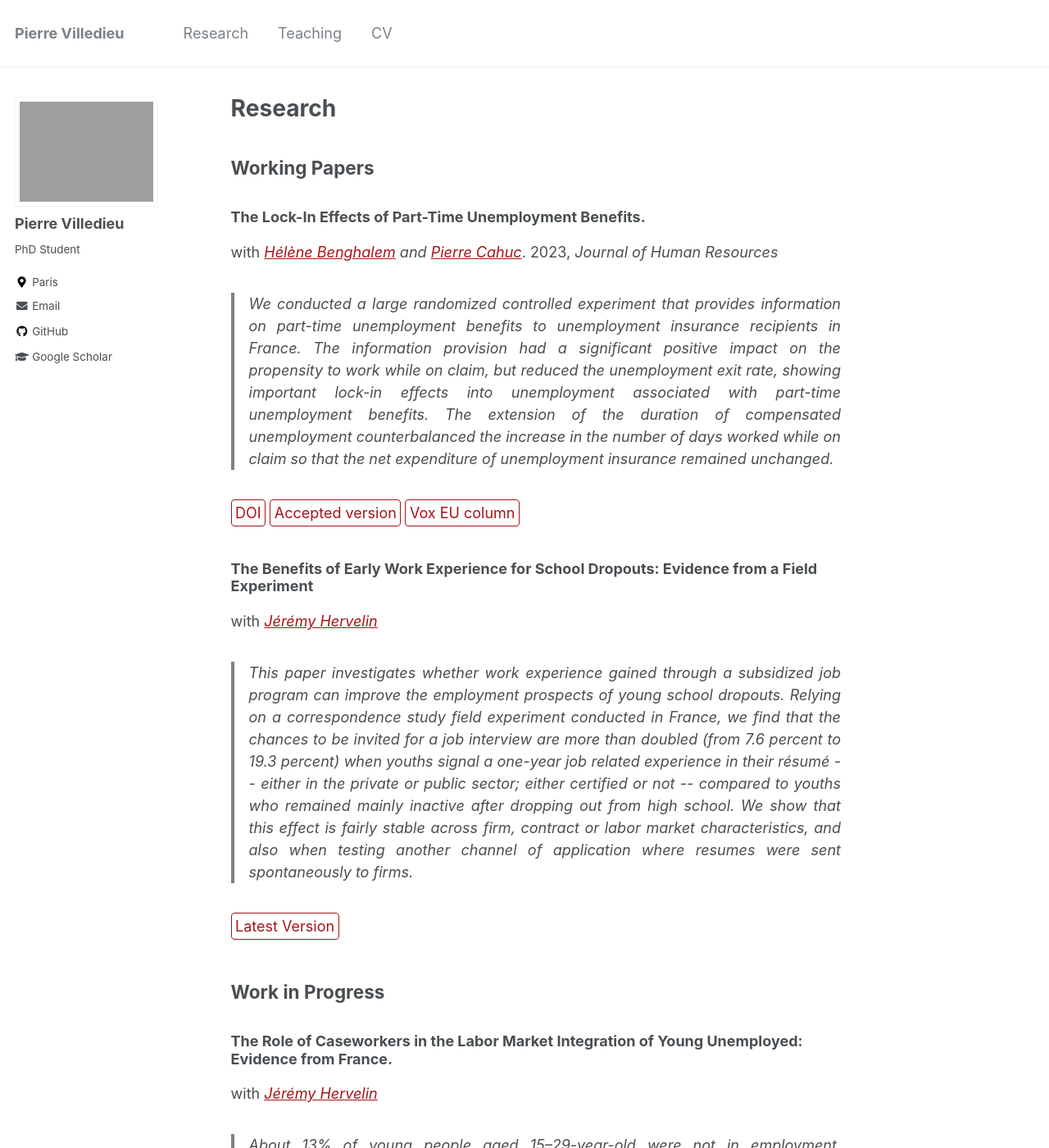
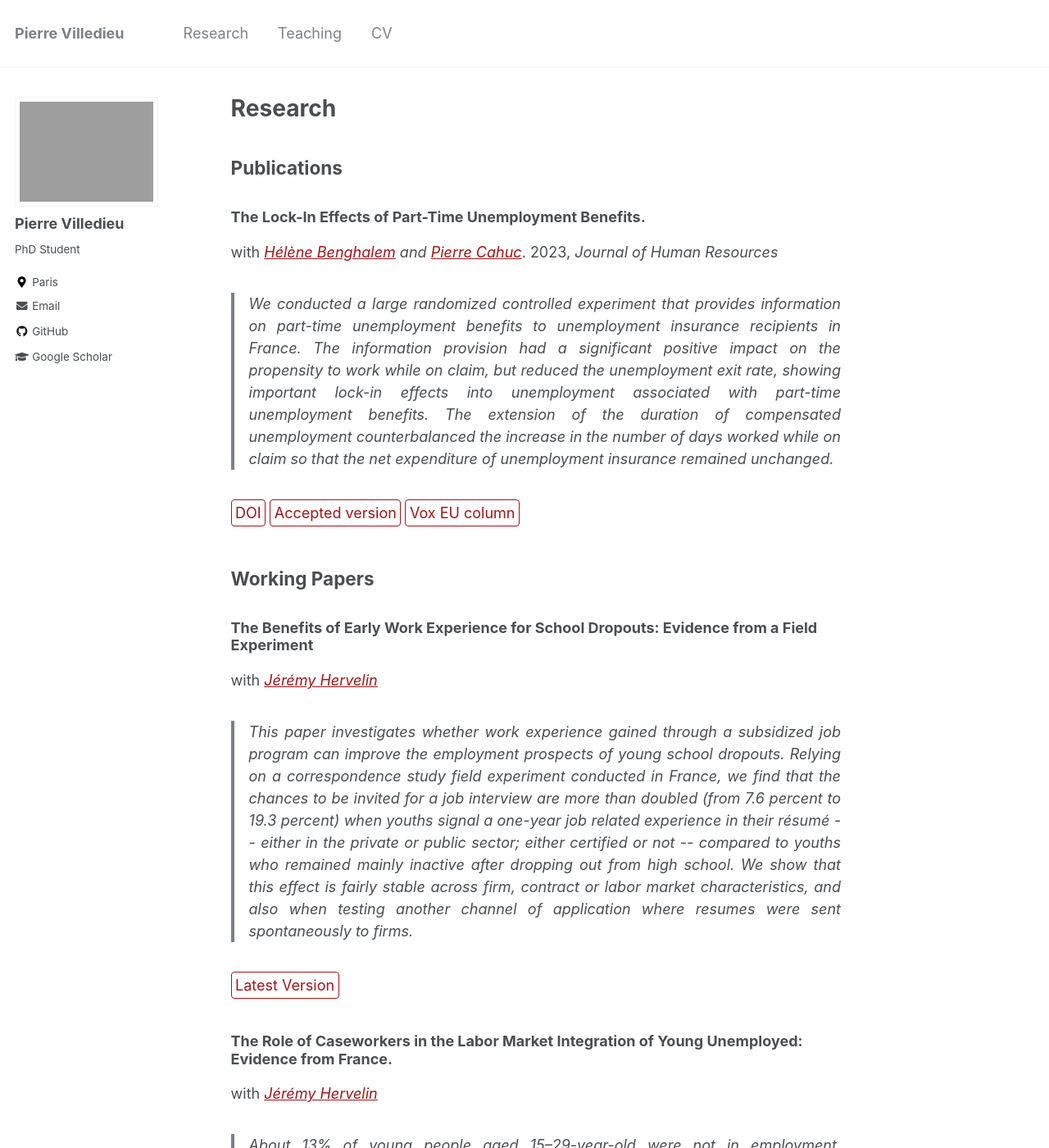
Before and after one commit to pvilledieu/pierre.villedieu, a Jekyll site: the page built from _pages/research.md, in a window 1280 px wide and 1400 px high. Shown: the whole window at 82% size. Built offline with Jekyll 4.4.1, drawn with Linux system fonts in a browser that asks for light colours.

Commit message:
add publication section

```diff
--- a/_pages/research.md
+++ b/_pages/research.md
@@ -8,8 +8,7 @@ header:
 ---
 
 
-## Working Papers
-
+## Publications
 
 ### The Lock-In Effects of Part-Time Unemployment Benefits.
 with <i>[Hélène Benghalem](https://sites.google.com/view/helenebenghalem/home) and [Pierre Cahuc](https://sites.google.com/site/pierrecahuc/)</i>. 2023, <i>Journal of Human Resources</i>
@@ -31,9 +31,6 @@ This paper investigates whether work experience gained through a subsidized job
 [Latest Version](https://pvilledieu.github.io/files/pdf/research/HervelinVilledieu_WorkExperience.pdf){: .btn--research}
 
 
-## Work in Progress
-
-
 ### The Role of Caseworkers in the Labor Market Integration of Young Unemployed: Evidence from France.
 with <i>[Jérémy Hervelin](http://www.jeremy-hervelin.fr)</i>
 
```
Also changed, not shown: other parts of _pages/research.md (+2 -1 lines).
